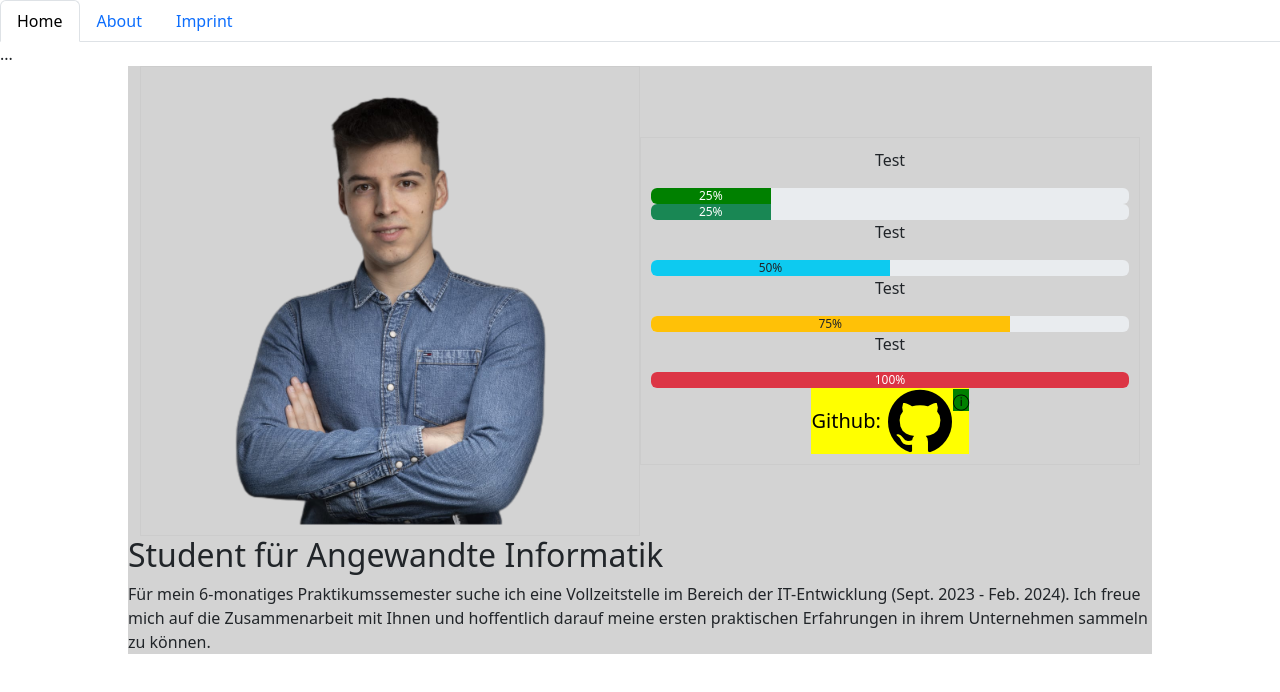
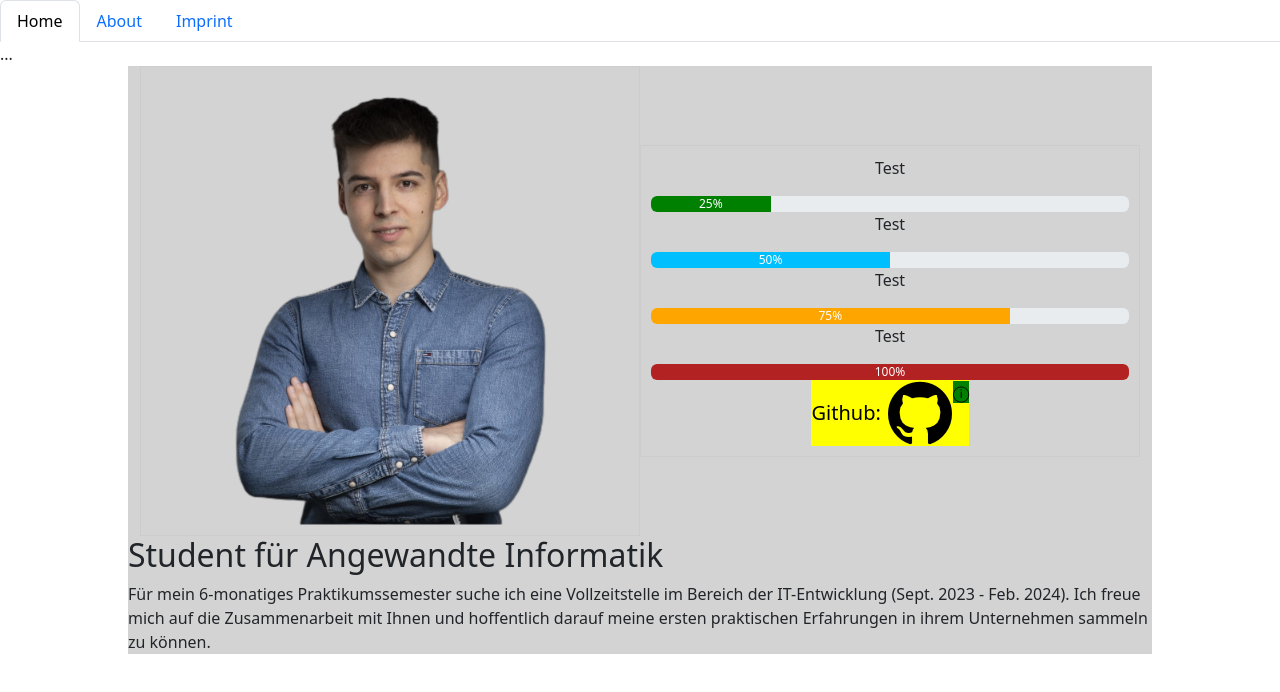
Before and after one commit to julianertle/Website, a React (Create React App) app: page / in a window 1280 px wide. Shown: the top 692 px of the page. Built offline with nearby package versions, Linux system fonts and the light colour scheme.

Commit message:
some more progress-bar animations

```diff
--- a/src/components/AnimatedProgressBar.js
+++ b/src/components/AnimatedProgressBar.js
@@ -11,7 +11,7 @@ function AnimatedProgressBar({ value,color,duration }) {
     const progressStyle = {
         width: `${progress}%`,
         backgroundColor: color, // Use the color prop as the background color
-        transition: `width ${duration}ms linear`, // Specify the animation duration
+        transition: `width ${duration}ms ease-out`, // Specify the animation duration
     };
 
     return (
--- a/src/components/Content.js
+++ b/src/components/Content.js
@@ -19,29 +19,20 @@ function Content() {
                     <p>
                         Test
                     </p>
-                    <AnimatedProgressBar value={25} color="green" duration={2000}/>
-
-                    <div className="progress" role="progressbar" aria-label="Success example" aria-valuenow={25} aria-valuemin={0} aria-valuemax={100}>
-                        <div className="progress-bar bg-success" style={{ width: '25%' }}>25%</div>
-                    </div>
+                    <AnimatedProgressBar value={25} color="green" duration={1000} />
                     <p>
                         Test
                     </p>
-                    <div className="progress" role="progressbar" aria-label="Info example" aria-valuenow={50} aria-valuemin={0} aria-valuemax={100}>
-                        <div className="progress-bar bg-info text-dark" style={{ width: '50%' }}>50%</div>
-                    </div>
+                    <AnimatedProgressBar value={50} color="DeepSkyBlue" duration={1500} />
+
                     <p>
                         Test
                     </p>
-                    <div className="progress" role="progressbar" aria-label="Warning example" aria-valuenow={75} aria-valuemin={0} aria-valuemax={100}>
-                        <div className="progress-bar bg-warning text-dark" style={{ width: '75%' }}>75%</div>
-                    </div>
+                    <AnimatedProgressBar value={75} color="Orange" duration={2000} />
                     <p>
                         Test
                     </p>
-                    <div className="progress" role="progressbar" aria-label="Danger example" aria-valuenow={100} aria-valuemin={0} aria-valuemax={100}>
-                        <div className="progress-bar bg-danger" style={{ width: '100%' }}>100%</div>
-                    </div>
+                    <AnimatedProgressBar value={100} color="FireBrick " duration={2500} />
 
 
                     <div class="flex">
```
Lines whose indentation alone changed are shown as unchanged.
